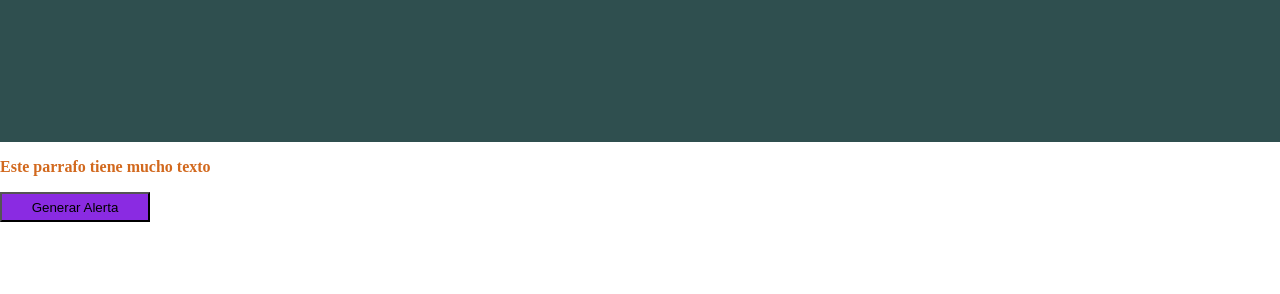
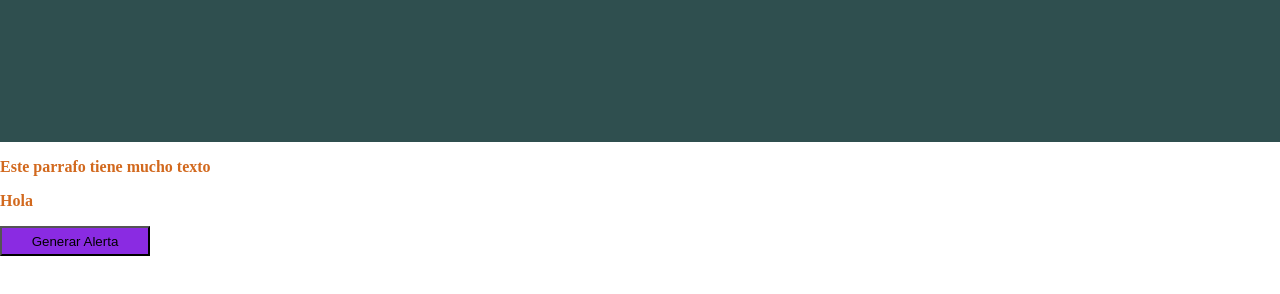
Before and after one commit to Jona-Cea/primeraNota, a website: page index.html in a window 1280 px wide. Shown: the part 58-352 px from the top of the page. Drawn offline with Linux system fonts and the light colour scheme.

Commit message:
agregue Hola

```diff
--- a/index.html
+++ b/index.html
@@ -12,6 +12,7 @@
     </header>
     <section>
         <p class="parrafo">Este parrafo tiene mucho texto</p>
+        <p class="parrafo">Hola</p>
         <input type="button" onclick="generarAlerta()" class="boton" value="Generar Alerta"/>
     </section>
 </body>
```
